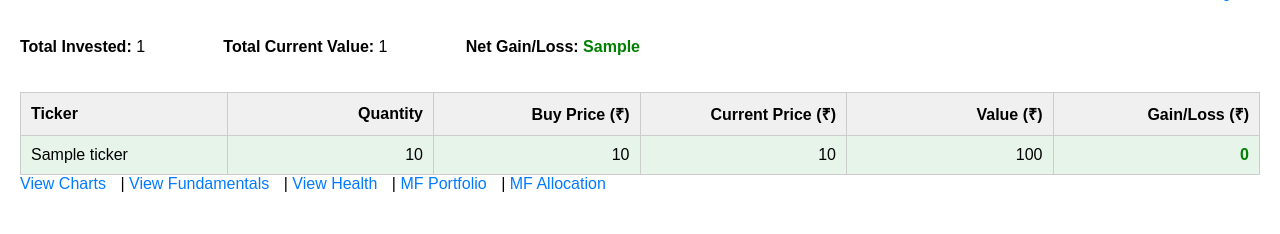
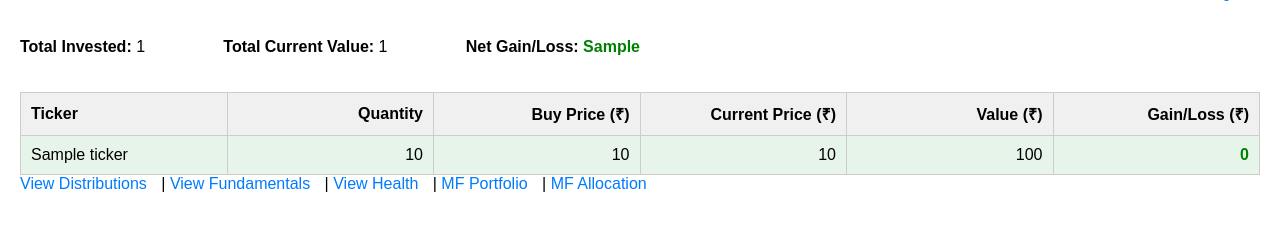
Before and after one commit to kasmariya/PortfolioTracker, a Flask app: template templates/portfolio.html in a window 1280 px wide. Shown: the part 66-300 px from the top of the page. Run offline with Flask 3, Linux system fonts and the light colour scheme; the template is opened without the code that fills it: most values are stand-ins (such as "Sample title", 1, 10 or a date in 2020).

Commit message:
Update portfolio.html

```diff
--- a/templates/portfolio.html
+++ b/templates/portfolio.html
@@ -163,7 +163,7 @@
         </tbody>
     </table>
 
-    <a href="{{ url_for('charts_view') }}">View Charts</a> |
+    <a href="{{ url_for('charts_view') }}">View Distributions</a> |
     <a href="{{ url_for('fundamentals_view') }}">View Fundamentals</a> |
     <a href="{{ url_for('health_view') }}">View Health</a> |
     <a href="{{ url_for('mf_portfolio_view') }}">MF Portfolio</a> |
```
